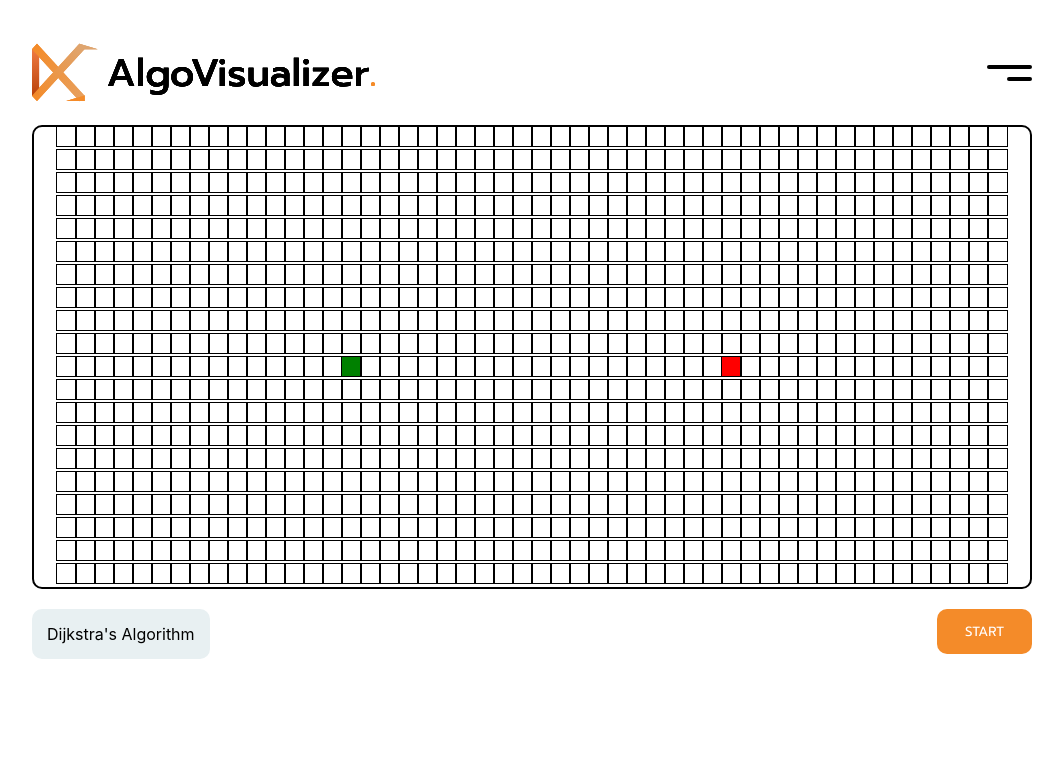
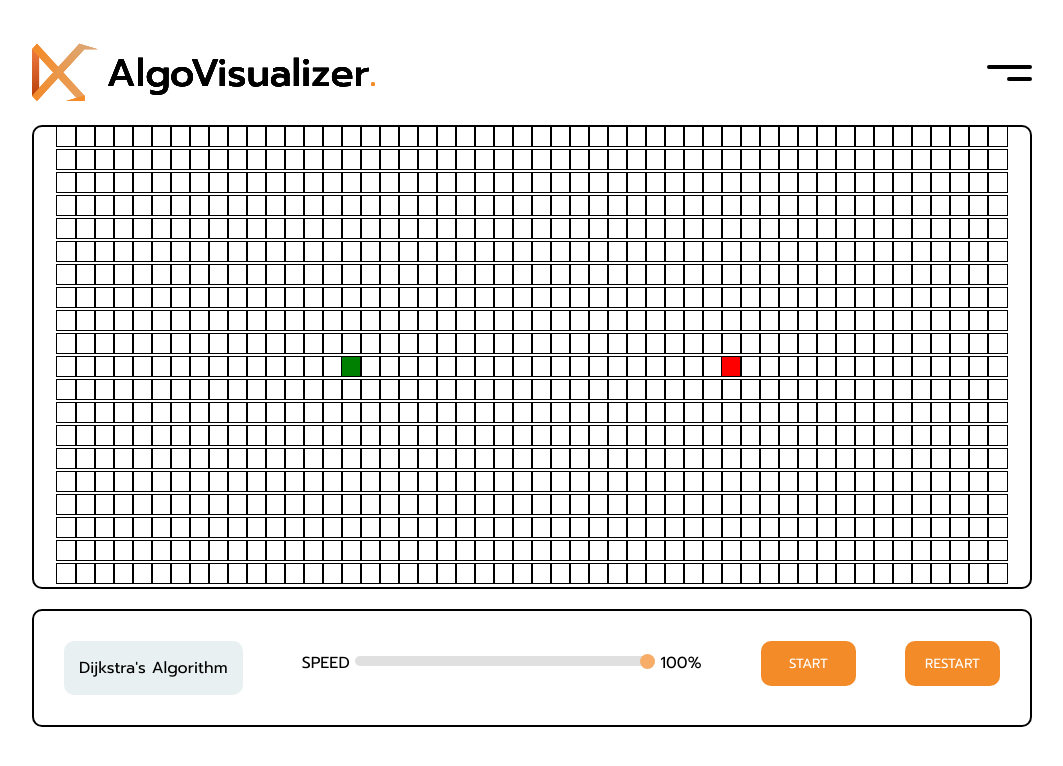
Before and after one commit to sumitInovate/AlgoVisualizer, a React (Create React App) app: page / in a window 1280 px wide. Shown: the top 766 px of the page, without its empty margins (108-1171 px from the left). Built offline with nearby package versions, Linux system fonts and the light colour scheme; the HTML template or start-up script is replaced by a standard one.

Commit message:
controller added

```diff
--- a/package.json
+++ b/package.json
@@ -6,6 +6,7 @@
     "@testing-library/jest-dom": "^5.14.1",
     "@testing-library/react": "^11.2.7",
     "@testing-library/user-event": "^12.8.3",
+    "rc-slider": "^9.7.2",
     "react": "^17.0.2",
     "react-dom": "^17.0.2",
     "react-scripts": "4.0.3",
--- a/src/PathfindingVisualizer/Controller/Controller.css
+++ b/src/PathfindingVisualizer/Controller/Controller.css
@@ -0,0 +1,53 @@
+.controller__container{
+    display: flex;
+    border: 2px solid #000;
+    border-radius: 10px;
+    height: auto;
+    justify-content: space-between;
+    padding: 30px;
+}
+
+.algoName{
+    width: fit-content;
+    padding: 15px;
+    background-color: #E8F0F2;
+    border-radius: 10px;
+}
+
+.slider__container{
+    display: flex;
+    width: 400px;
+    padding: 10px;
+}
+
+.slider {
+    -webkit-appearance: none;
+    margin: 5px;
+    width: 100%;
+    height: 10px;
+    background: #d3d3d3;
+    border-radius: 10px;
+    opacity: 0.7;
+    -webkit-transition: .2s;
+    transition: opacity .2s;
+  }
+
+  .slider:hover {
+    opacity: 1;
+  }
+
+  .slider::-webkit-slider-thumb {
+    appearance: none;
+    width: 15px;
+    height: 15px;
+    border-radius: 50%;
+    background: #F48B29;
+    cursor: pointer;
+  }
+
+  .slider::-moz-range-thumb {
+    width: 10px;
+    height: 10px;
+    background: #F48B29;
+    cursor: pointer;
+  }
--- a/src/PathfindingVisualizer/Controller/Controller.js
+++ b/src/PathfindingVisualizer/Controller/Controller.js
@@ -1,11 +1,67 @@
-import React from 'react'
+import React, { useState } from 'react'
+import {dijkstra, getNodesInShortestPathOrder} from '../../Algorithms/dijkstras';
+import './Controller.css';
 
-const Controller = ({visualizeDijkstra}) => {
+const Controller = ({grid, startNodeRow, startNodeCol, finishNodeRow, finishNodeCol}) => {
+
+    const [slide, setSlide] = useState(100);
+
+    const animateDijkstra = (visitedNodesInOrder, nodesInShortestPathOrder) => {
+        for(let i=0; i<=visitedNodesInOrder.length; i++){
+            if(i===visitedNodesInOrder.length){
+                setTimeout(() => {
+                    animateShortestPath(nodesInShortestPathOrder);
+                }, (110-slide) * i);
+                return;
+            }
+            setTimeout(() => {
+                const node = visitedNodesInOrder[i];
+                document.getElementById(`node-${node.row}-${node.col}`).className = 'node node-visited';
+            }, (110-slide)*i);
+        }
+    }
+
+    const animateShortestPath = (nodesInShortestPathOrder) =>{
+        for (let i = 0; i < nodesInShortestPathOrder.length; i++) {
+            setTimeout(() => {
+              const node = nodesInShortestPathOrder[i];
+              document.getElementById(`node-${node.row}-${node.col}`).className =
+                'node node-shortest-path';
+            }, (150-slide) * i);
+          }
+    }
+
+    const visualizeDijkstra = () => {
+        const startNode = grid[startNodeRow][startNodeCol];
+        const finishNode = grid[finishNodeRow][finishNodeCol];
+        console.log(finishNode);
+        const visitedNodesInOrder = dijkstra(grid, startNode, finishNode);
+        const nodesInShortestPathOrder = getNodesInShortestPathOrder(finishNode);
+        animateDijkstra(visitedNodesInOrder, nodesInShortestPathOrder);
+    }
+
+    const handleSlide = (event) => {
+        return setSlide(event.target.value);
+    }
+
     return (
         <div className="controller__container">
-            <div className="mode"></div>
-            <div className="speed"></div>
-            <button onClick={() => visualizeDijkstra()}>START</button>
+            <div className="algoName">
+                <p>Dijkstra's Algorithm</p>
+            </div>
+            <div className="slider__container">
+                <p>SPEED</p>
+                <input
+                type="range"
+                min="1"
+                max="100"
+                defaultValue="100"
+                onChange={handleSlide}
+                className="slider"/>
+                <p>{slide}%</p>
+            </div>
+            <button className="btn" onClick={() => visualizeDijkstra()}>START</button>
+            <button className="btn" onClick={() => window.location.reload(false)}>RESTART</button>
         </div>
     )
 }
--- a/src/PathfindingVisualizer/Node/Node.css
+++ b/src/PathfindingVisualizer/Node/Node.css
@@ -27,27 +27,27 @@
 @keyframes visitedAnimation {
   0% {
     transform: scale(0.3);
-    background-color: rgba(0, 0, 66, 0.75);
+    background-color: #7C83FD;
     border-radius: 100%;
   }
 
   50% {
-    background-color: rgba(17, 104, 217, 0.75);
+    background-color: #96BAFF;
   }
 
   75% {
     transform: scale(1.2);
-    background-color: rgba(0, 217, 159, 0.75);
+    background-color: #7DEDFF;
   }
 
   100% {
     transform: scale(1);
-    background-color: rgba(0, 190, 218, 0.75);
+    background-color: #88FFF7;
   }
 }
 
 .node-wall {
-  background-color: rgb(12, 53, 71);
+  background-color: #753422;
 }
 
 .node-shortest-path {
--- a/src/PathfindingVisualizer/PathfindingVisualizer.css
+++ b/src/PathfindingVisualizer/PathfindingVisualizer.css
@@ -4,8 +4,7 @@
     border-radius: 10px;
 }
 
-.start{
-    float: right;
+.btn{
     border: none;
     width: 95px;
     height: 45px;
@@ -15,9 +14,7 @@
     font-family: 'Prompt', sans-serif;
 }
 
-.algoName{
-    float: left;
-    padding: 15px;
-    background-color: #E8F0F2;
-    border-radius: 10px;
+p{
+    margin: 0;
+    font-family: 'Prompt', sans-serif;
 }
--- a/src/PathfindingVisualizer/PathfindingVisualizer.js
+++ b/src/PathfindingVisualizer/PathfindingVisualizer.js
@@ -1,7 +1,7 @@
 import React,{useState,useEffect} from 'react';
 import Node from './Node/Node';
-import {dijkstra, getNodesInShortestPathOrder} from '../Algorithms/dijkstras';
 import './PathfindingVisualizer.css';
+import Controller from './Controller/Controller';
 
 const START_NODE_ROW = 10;
 const START_NODE_COL = 15;
@@ -35,39 +35,6 @@ const PathfindingVisualizer = () => {
         setMouseIsPressed(false);
     }
 
-    const animateDijkstra = (visitedNodesInOrder, nodesInShortestPathOrder) => {
-        for(let i=0; i<=visitedNodesInOrder.length; i++){
-            if(i===visitedNodesInOrder.length){
-                setTimeout(() => {
-                    animateShortestPath(nodesInShortestPathOrder);
-                }, 10*i);
-                return;
-            }
-            setTimeout(() => {
-                const node = visitedNodesInOrder[i];
-                document.getElementById(`node-${node.row}-${node.col}`).className = 'node node-visited';
-            }, 10*i);
-        }
-    }
-
-    const animateShortestPath = (nodesInShortestPathOrder) =>{
-        for (let i = 0; i < nodesInShortestPathOrder.length; i++) {
-            setTimeout(() => {
-              const node = nodesInShortestPathOrder[i];
-              document.getElementById(`node-${node.row}-${node.col}`).className =
-                'node node-shortest-path';
-            }, 50 * i);
-          }
-    }
-
-    const visualizeDijkstra = () => {
-        const startNode = grid[START_NODE_ROW][START_NODE_COL];
-        const finishNode = grid[FINISH_NODE_ROW][FINISH_NODE_COL];
-        const visitedNodesInOrder = dijkstra(grid, startNode, finishNode);
-        const nodesInShortestPathOrder = getNodesInShortestPathOrder(finishNode);
-        animateDijkstra(visitedNodesInOrder, nodesInShortestPathOrder);
-    }
-
 
     return (
         <>
@@ -95,12 +62,12 @@ const PathfindingVisualizer = () => {
                 );
             })}
         </div>
-        <div className="algoName">
-            Dijkstra's Algorithm
-        </div>
-        <button className="start" onClick={() => visualizeDijkstra()}>
-            START
-        </button>
+        <Controller
+        grid={grid}
+        startNodeRow={START_NODE_ROW}
+        startNodeCol={START_NODE_COL}
+        finishNodeRow={FINISH_NODE_ROW}
+        finishNodeCol={FINISH_NODE_COL}></Controller>
         </>
     );
 }
```
Also changed, not shown: 1 other file (tests, documents, lock files or other folders).
